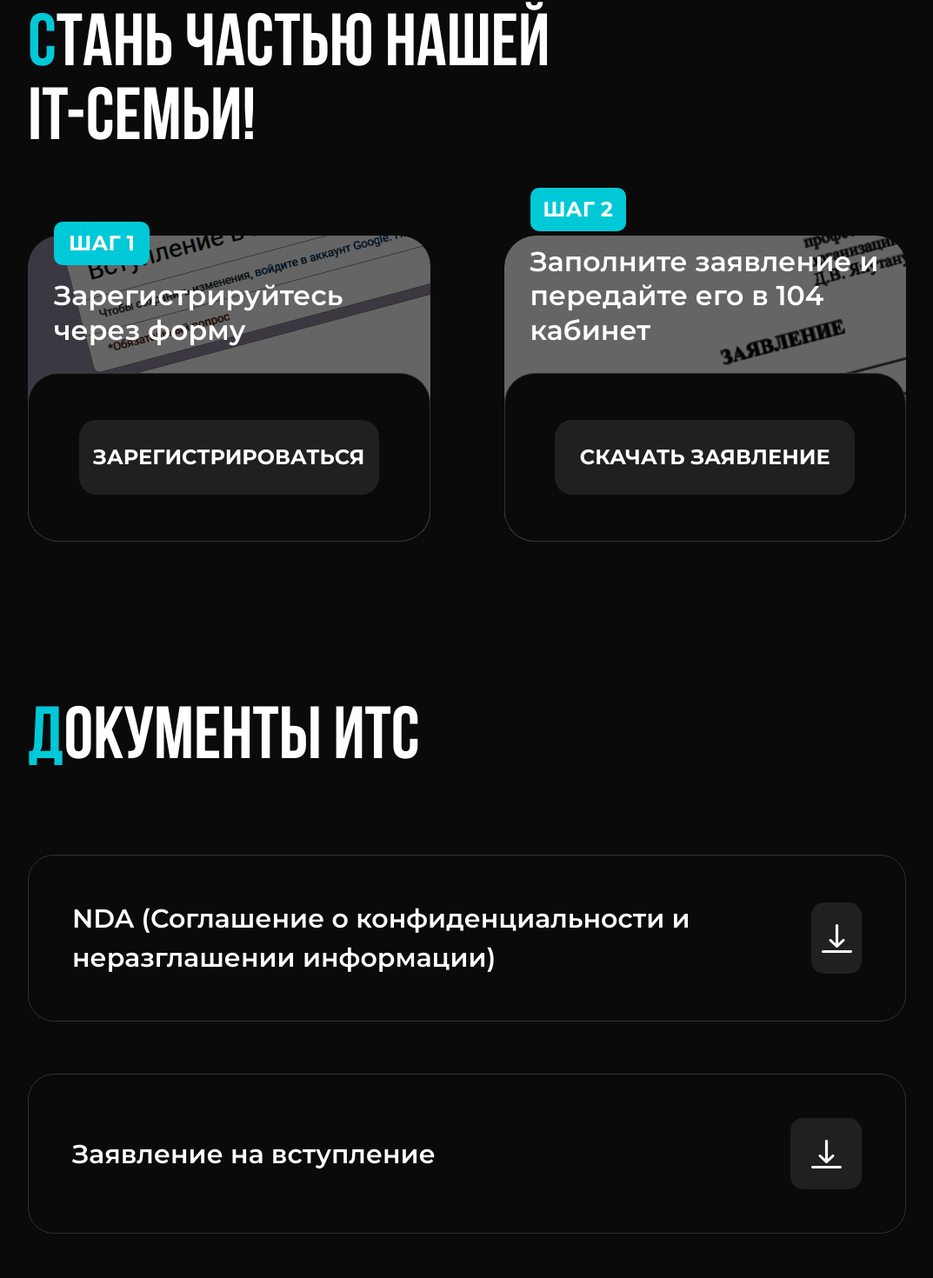
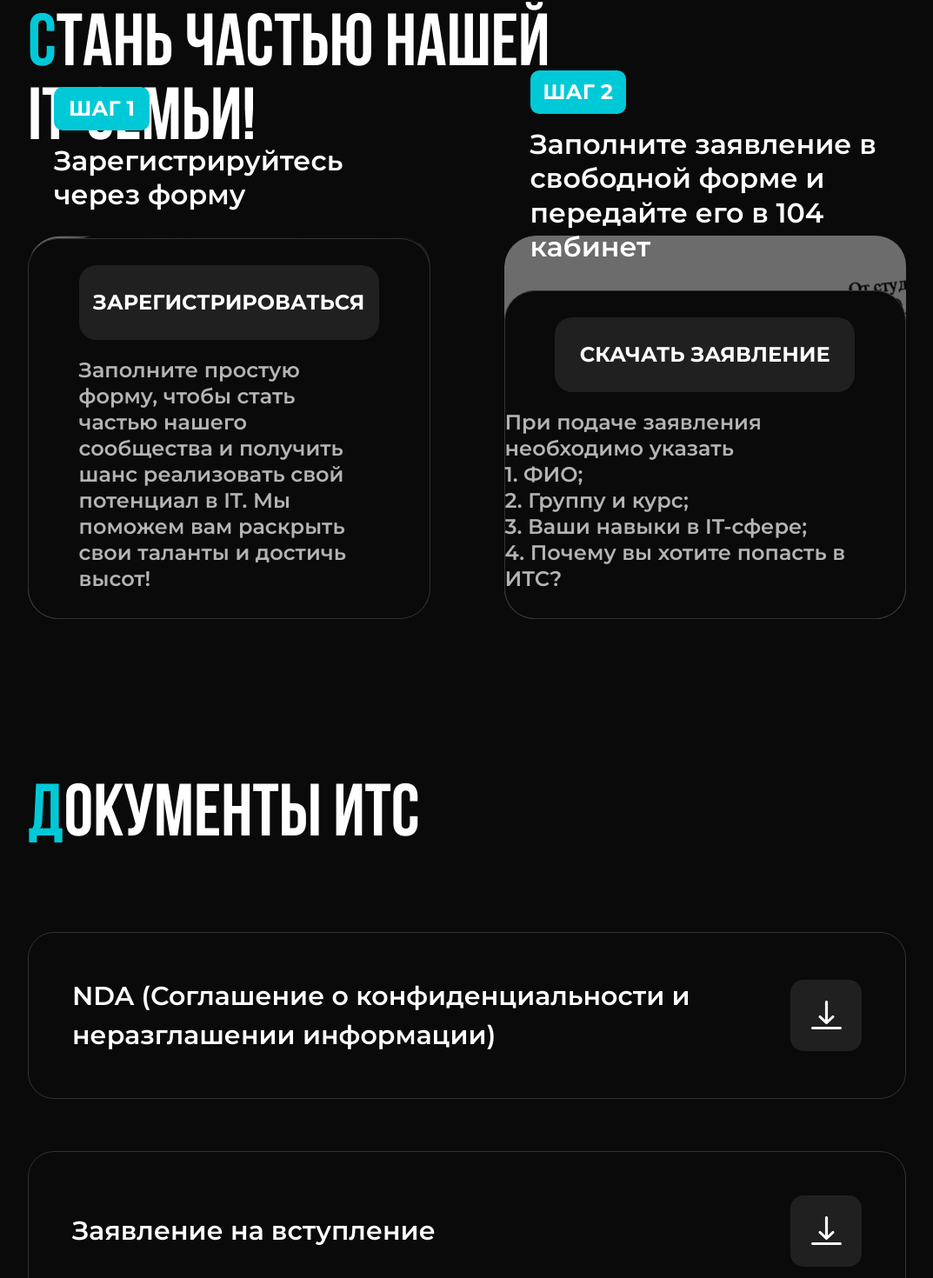
Before and after one commit to RoastedPikachu/ITCsite, a Next.js app: page / in a window 1280 px wide. Shown: the part 3712-5182 px from the top of the page at 87% size, without its empty margins (103-1176 px from the left). Built offline with nearby package versions, Linux system fonts and the light colour scheme.

Commit message:
chore: доработал раздел про документы

```diff
--- a/app/page.tsx
+++ b/app/page.tsx
@@ -178,7 +178,7 @@ export default function Home() {
           </h2>
 
           <div className="grid grid-cols-2 gap-x-[85px] items-center mt-[90px] w-full h-auto">
-            <div className="relative w-full h-[27.5vw] bg-[url('/static/junarmy/Registration.png')] rounded-[35px]">
+            <div className="relative w-full h-[34.4vw] bg-[url('/static/Form.png')] rounded-[35px]">
               <div className="absolute left-0 bottom-0 w-full">
                 <p className="flex justify-center items-center ml-[30px] mb-[15px] w-[110px] h-[50px] bg-[#00c9d7] rounded-[10px] text-white text-[1.5rem] text-center font-['Montserrat'] font-bold uppercase">
                   ШАГ 1
@@ -188,34 +188,49 @@ export default function Home() {
                   Зарегистрируйтесь через форму
                 </p>
 
-                <div className="relative flex justify-center items-center w-full h-[194px] bg-[#0a0a0a] border-[1px] border-[#323232] rounded-[35px]">
+                <div className="relative grid justify-items-center items-center py-[30px] w-full h-auto bg-[#0a0a0a] border-[1px] border-[#323232] rounded-[35px]">
                   <a
-                    href=""
+                    href="https://forms.yandex.ru/cloud/63d3abf750569066a055fc7b/"
                     className="py-[25px] w-[75%] h-auto bg-[#202020] rounded-[20px] text-white text-[1.5rem] text-center font-['Montserrat'] font-bold uppercase"
                   >
                     ЗАРЕГИСТРИРОВАТЬСЯ
                   </a>
+
+                  <p className="mt-[20px] w-[75%] text-[#b4b4b4] text-[1.5rem] text-left font-['Montserrat'] font-semibold leading-[1.25]">
+                    Заполните простую форму, чтобы стать частью нашего
+                    сообщества и получить шанс реализовать свой потенциал в IT.
+                    Мы поможем вам раскрыть свои таланты и достичь высот!
+                  </p>
                 </div>
               </div>
             </div>
 
-            <div className="relative w-full h-[27.5vw] bg-[url('/static/junarmy/Declaration.png')] rounded-[35px]">
+            <div className="relative w-full h-[34.4vw] bg-[url('/static/Declaration.png')] rounded-[35px]">
               <div className="absolute left-0 bottom-0 w-full">
                 <p className="flex justify-center items-center ml-[30px] mb-[15px] w-[110px] h-[50px] bg-[#00c9d7] rounded-[10px] text-white text-[1.5rem] text-center font-['Montserrat'] font-bold uppercase">
                   ШАГ 2
                 </p>
 
                 <p className="ml-[30px] mb-[30px] max-w-[640px] text-white text-[1.975rem] text-left font-['Montserrat'] font-semibold leading-[1.25]">
-                  Заполните заявление и передайте его в 104 кабинет
+                  Заполните заявление в свободной форме и передайте его в 104
+                  кабинет
                 </p>
 
-                <div className="relative flex justify-center items-center w-full h-[194px] bg-[#0a0a0a] border-[1px] border-[#323232] rounded-[35px]">
+                <div className="relative grid justify-items-center items-center py-[30px] w-full h-auto bg-[#0a0a0a] border-[1px] border-[#323232] rounded-[35px]">
                   <a
-                    href=""
+                    href="/static/docs/Zayavlenie-na-vstuplenie-v-ITS.docx"
                     className="py-[25px] w-[75%] h-auto bg-[#202020] rounded-[20px] text-white text-[1.5rem] text-center font-['Montserrat'] font-bold uppercase"
                   >
                     СКАЧАТЬ ЗАЯВЛЕНИЕ
                   </a>
+
+                  <p className="mt-[20px] text-[#b4b4b4] text-[1.5rem] text-left font-['Montserrat'] font-semibold leading-[1.25]">
+                    При подаче заявления необходимо указать <br />
+                    1. ФИО; <br />
+                    2. Группу и курс; <br />
+                    3. Ваши навыки в IT-сфере; <br />
+                    4. Почему вы хотите попасть в ИТС?
+                  </p>
                 </div>
               </div>
             </div>
@@ -228,27 +243,27 @@ export default function Home() {
           </h2>
 
           <div className="grid gap-y-[60px] mt-[90px]">
-            <div className="flex justify-between items-center px-[50px] py-[50px] w-full h-auto border-[1px] border-[#323232] rounded-[30px]">
+            <div className="flex justify-between items-center gap-x-[20px] px-[50px] py-[50px] w-full h-auto border-[1px] border-[#323232] rounded-[30px]">
               <p className="text-white text-[1.875rem] text-left font-['Montserrat'] font-semibold">
                 NDA (Соглашение о конфиденциальности и неразглашении информации)
               </p>
 
               <a
                 href="/static/docs/NDA.docx"
-                className="flex justify-center items-center w-[82px] h-[82px] bg-[#202020] rounded-[15px] outline-none"
+                className="flex justify-center items-center w-[82px] min-w-[82px] h-[82px] bg-[#202020] rounded-[15px] outline-none"
               >
                 <img src="/static/download.svg" alt="" />
               </a>
             </div>
 
-            <div className="flex justify-between items-center px-[50px] py-[50px] w-full h-auto border-[1px] border-[#323232] rounded-[30px]">
+            <div className="flex justify-between items-center gap-x-[20px] px-[50px] py-[50px] w-full h-auto border-[1px] border-[#323232] rounded-[30px]">
               <p className="text-white text-[1.875rem] text-left font-['Montserrat'] font-semibold">
                 Заявление на вступление
               </p>
 
               <a
                 href="/static/docs/Zayavlenie-na-vstuplenie-v-ITS.docx"
-                className="flex justify-center items-center w-[82px] h-[82px] bg-[#202020] rounded-[15px] outline-none"
+                className="flex justify-center items-center w-[82px] min-w-[82px] h-[82px] bg-[#202020] rounded-[15px] outline-none"
               >
                 <img src="/static/download.svg" alt="" />
               </a>
```
Also changed, not shown: public/static/Declaration.png (added), public/static/Form.png (added).
